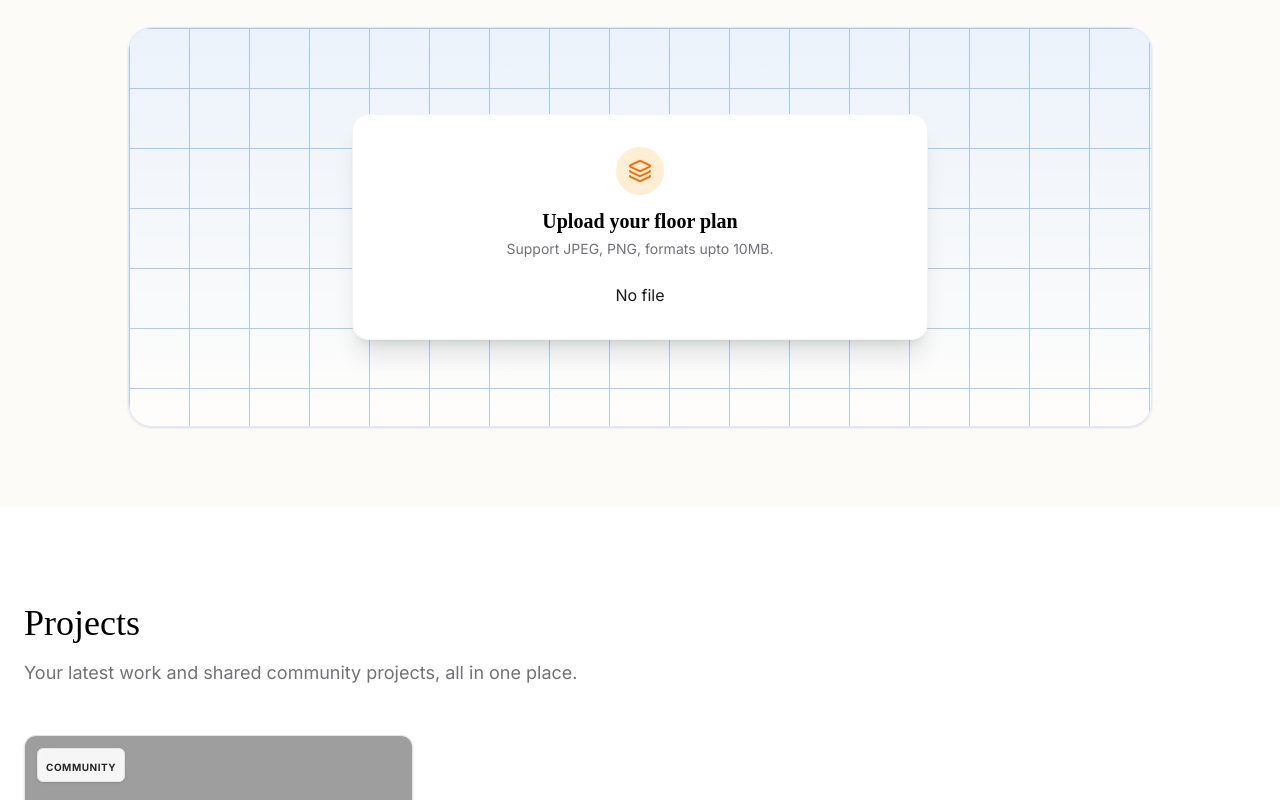
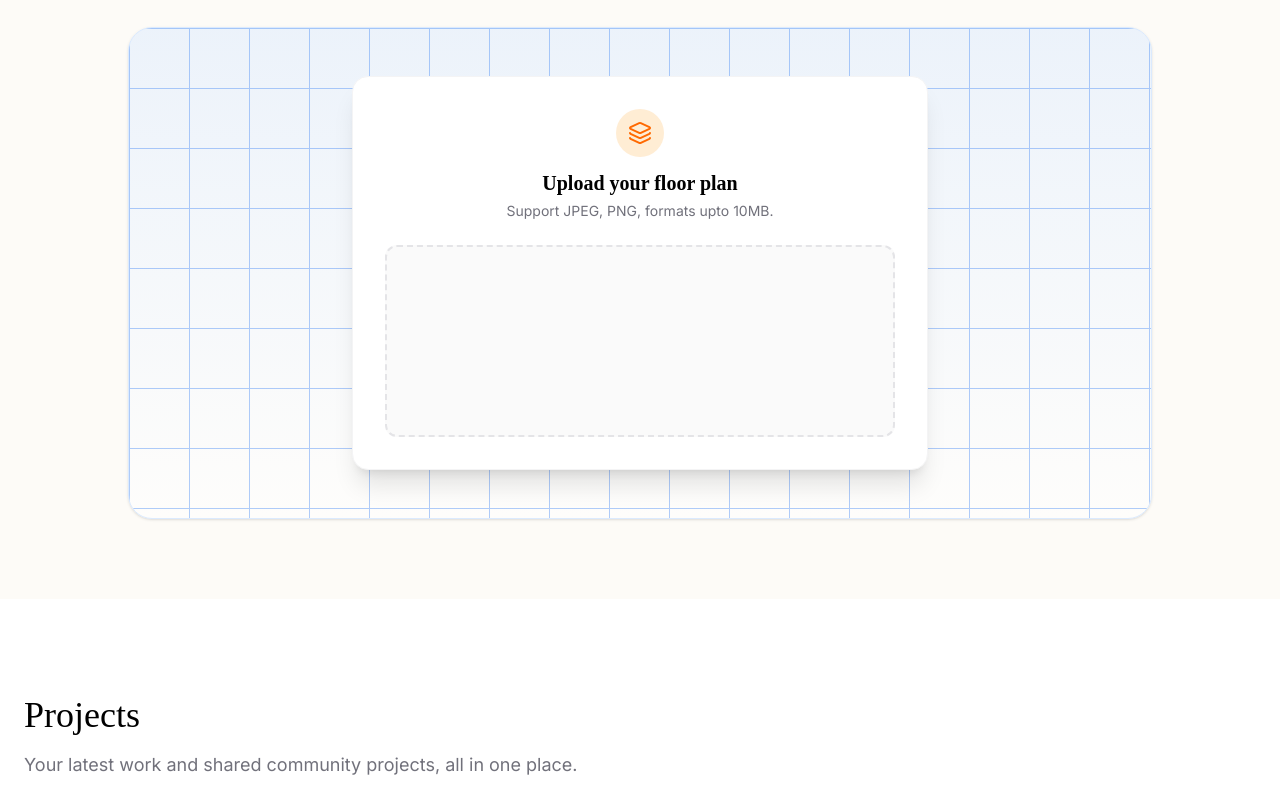
Before and after one commit to kinetic-sudo/architecture-saas, a React (Vite) app: page / in a window 1280 px wide. Shown: the part 660-1460 px from the top of the page. Built offline with nearby package versions, Linux system fonts and the light colour scheme; grey boxes are pictures that could not be loaded.

Commit message:
Refactor Upload component in Upload.tsx to improve file input handling by adding a dropzone with drag-and-drop support, enhancing user experience during file selection.

```diff
--- a/src/components/Upload.tsx
+++ b/src/components/Upload.tsx
@@ -12,8 +12,15 @@ const Upload = () => {
   return (
     <div className='upload'>
         {!file ? (
-            <div>
-                No file
+            <div className={`dropzone ${isDragging ? "is-dragging" : ""}`}>
+                <input type="file"
+                className='drop-input'
+                accept='.jpg,.jpeg,.png'
+                disabled={!isSignedIn}
+                />
+                <div className=''>
+
+                </div>
             </div>
         ) : (
             <div>
```
